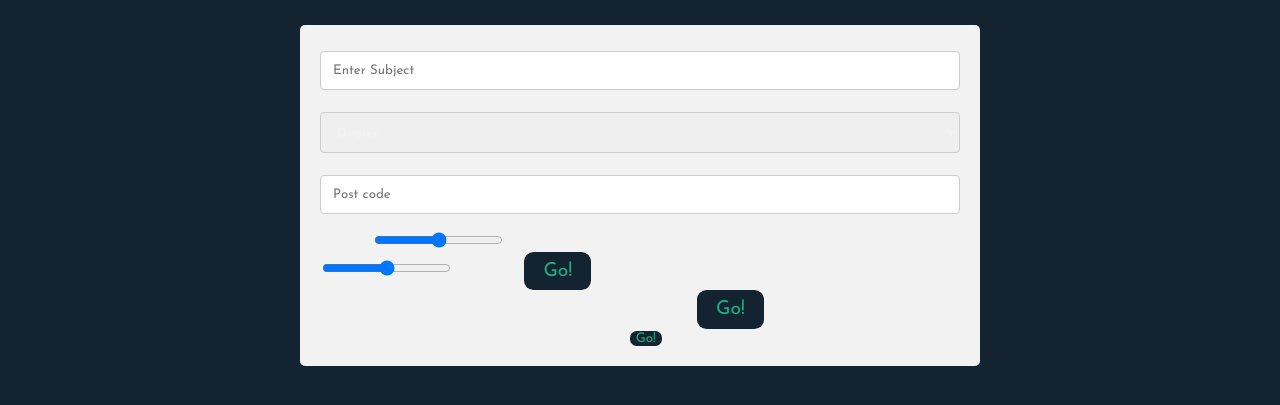
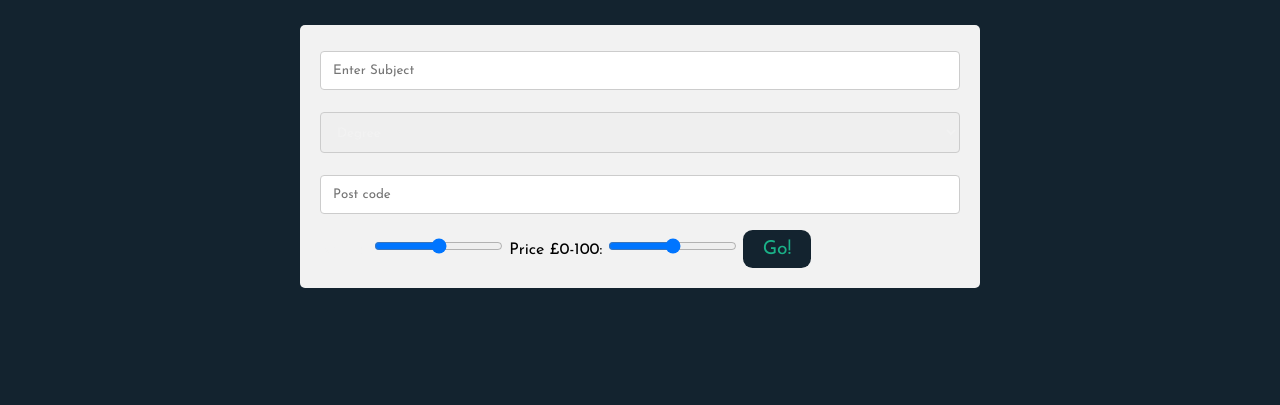
Before and after one commit to AnthonyLavender/portutor, a plain HTML site: page Website/tutor.html in a window 1280 px wide. Shown: the part 211-616 px from the top of the page. Drawn offline with nearby package versions, Linux system fonts and the light colour scheme.

Commit message:
Changed colour
Made sure the writing on the forms were black

```diff
--- a/Website/style.css
+++ b/Website/style.css
@@ -115,6 +115,13 @@ input[type=text], select, textarea {
   margin-top: 6px;
   margin-bottom: 16px;
   resize: vertical;
+}
+ form label {
+  color: #000000;
+}
+
+ form option {
+  color: #000000;
 }
 
 #send_button, #reset_button
--- a/Website/tutor.html
+++ b/Website/tutor.html
@@ -43,25 +43,13 @@
 			<option value="A-level">A-level</option>
 			<option value="GCSE">GCSE</option>
 		</select>
-
-
 		<input type="text" id="post" placeholder="Post code">
-
 		<lable>Rating</lable>
 		<input type="range" min="1" max="5">
-
-<<<<<<< HEAD
-<<<<<<< HEAD
 		<label>Price £0-100:</label>
 		<input type="range" min="0" max="100">
-=======
+
 		<button class="go"> Go! </button>
->>>>>>> 3cec008dadcda0bbb2310bf98c76d76dac1fdc76
-=======
-      <button class="go"> Go! </button>
->>>>>>> 3cec008dadcda0bbb2310bf98c76d76dac1fdc76
-
-		<button id="go"> Go! </button>
 	</form>
 	<script src='https://cdnjs.cloudflare.com/ajax/libs/jquery/2.1.3/jquery.min.js'></script>
 	<script src="script.js"></script>
```
Lines whose indentation alone changed are shown as unchanged.
